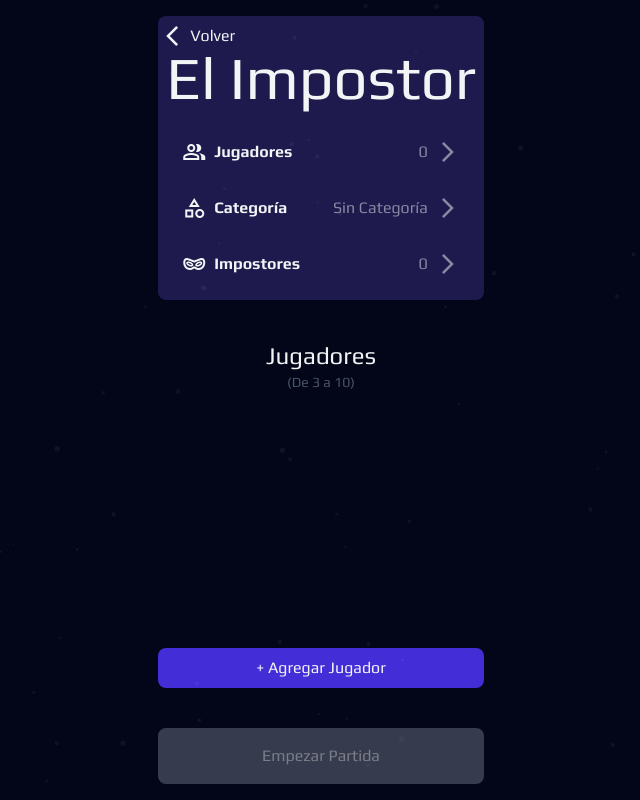
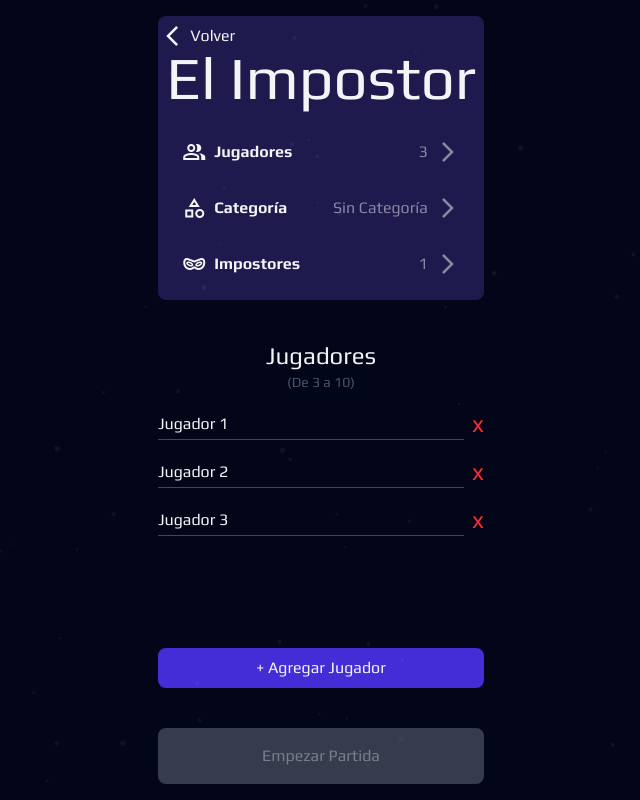
Before and after one commit to OgaitnaSZ/impostor-game, an Angular app: page /setup in a window 1280 px wide. Shown: the whole page, without its empty margins (319-959 px from the left). Built offline with nearby package versions, Linux system fonts and the light colour scheme.

Commit message:
modificada regla de la pagina /como-jugar. Crear lista de jugadores con 3 por defecto, Empezar con un impostor por defecto, Verificar condiciones para empezar la partida, instalacion de Google Analytics

```diff
--- a/src/app/core/services/storage.ts
+++ b/src/app/core/services/storage.ts
@@ -8,6 +8,7 @@ import { map } from 'rxjs/operators';
 })
 export class Storage {
   http = inject(HttpClient);
+
   // Signals privados para escritura
   private categoriaSignal = signal<string>(this.cargarCategoriaInicial());
   private jugadoresSignal = signal<Player[]>(this.cargarJugadoresInicial());
@@ -29,12 +30,17 @@ export class Storage {
 
   private cargarJugadoresInicial(): Player[] {
     const data = localStorage.getItem('players');
-    return data ? JSON.parse(data) : [];
+    const intialPlayers: Player[] = [
+      {nombre: 'Jugador 1', rol: 'civil'},
+      {nombre: 'Jugador 2', rol: 'civil'},
+      {nombre: 'Jugador 3', rol: 'civil'}
+    ]
+    return data ? JSON.parse(data) : intialPlayers;
   }
 
   private cargarImpostoresInicial(): number | null {
     const data = localStorage.getItem('impostores');
-    return data !== null ? Number(data) : null;
+    return data !== null ? Number(data) : 1;
   }
 
   // Métodos de guardado
--- a/src/app/pages/como-jugar/como-jugar.html
+++ b/src/app/pages/como-jugar/como-jugar.html
@@ -73,7 +73,7 @@
                 </li>
                 <li class="flex items-start gap-2">
                   <span class="text-red-500">✔</span>
-                  <span><b>Impostores:</b> Ganan si logran un <b>1 vs 1</b> o si adivinan la palabra secreta.</span>
+                  <span><b>Impostores:</b> Ganan si logran reducir los civilis a uno</span>
                 </li>
               </ul>
             </div>
--- a/src/app/pages/setup/players/players.html
+++ b/src/app/pages/setup/players/players.html
@@ -11,7 +11,7 @@
             </div>
         }
     </article>
-    <button (click)="agregarJugador(`Jugador ${players.length + 1}`)" class="mt-4 rounded-lg bg-indigo-700 text-gray-100 px-4 py-2 active:bg-indigo-700">
+    <button (click)="agregarJugador()" class="mt-4 rounded-lg bg-indigo-700 text-gray-100 px-4 py-2 active:bg-indigo-700">
         + Agregar Jugador
     </button>
 </section>
--- a/src/app/pages/setup/players/players.ts
+++ b/src/app/pages/setup/players/players.ts
@@ -15,10 +15,18 @@ export class Players {
   max = 10;
   players = this.storage.jugadores;
 
-  agregarJugador(player: string) {
+  agregarJugador() {
+    let player = `Jugador ${this.players().length + 1}`;
+    let increment = 1;
+
     if (this.players().length >= this.max) {
       alert('Se ha alcanzado el número máximo de jugadores.');
       return;
+    }
+
+    while (this.players().find(p => p.nombre === player)){
+      player = `Jugador ${this.players().length + increment}`;
+      increment++;
     }
 
     this.storage.agregarJugador({ nombre: player, rol: 'civil' });
--- a/src/app/pages/setup/setup.html
+++ b/src/app/pages/setup/setup.html
@@ -50,7 +50,7 @@
   </div>
 
   <button
-    [disabled]="categoria() === '' || jugadores() == null || impostores() == null"
+    [disabled]="comprobarSetupCompleto() === false"
     routerLink="/game"
     class="
       w-full mt-6 p-4 rounded-lg
--- a/src/app/pages/setup/setup.ts
+++ b/src/app/pages/setup/setup.ts
@@ -15,4 +15,8 @@ export class Setup {
   categoria = this.storage.categoria;
   jugadores = this.storage.cantidadJugadores;
   impostores = this.storage.impostores;
+
+  comprobarSetupCompleto() : boolean {
+    return this.categoria() !== '' && this.jugadores() > 2 && this.impostores() !== null;
+  }
 }
--- a/src/index.html
+++ b/src/index.html
@@ -10,6 +10,15 @@
   <link rel="preconnect" href="https://fonts.gstatic.com" crossorigin>
   <link href="https://fonts.googleapis.com/css2?family=Play:wght@400;700&display=swap" rel="stylesheet">
   <link rel="stylesheet" href="https://fonts.googleapis.com/css2?family=Material+Symbols+Outlined:opsz,wght,FILL,GRAD@24,400,1,0" />
+  <!-- Google tag (gtag.js) -->
+  <script async src="https://www.googletagmanager.com/gtag/js?id=G-JN646S5ZXE"></script>
+  <script>
+    window.dataLayer = window.dataLayer || [];
+    function gtag(){dataLayer.push(arguments);}
+    gtag('js', new Date());
+
+    gtag('config', 'G-JN646S5ZXE');
+  </script>
 </head>
 <body class="flex justify-center">
   <div class="max-w-150 h-svh overflow-hidden">
```
